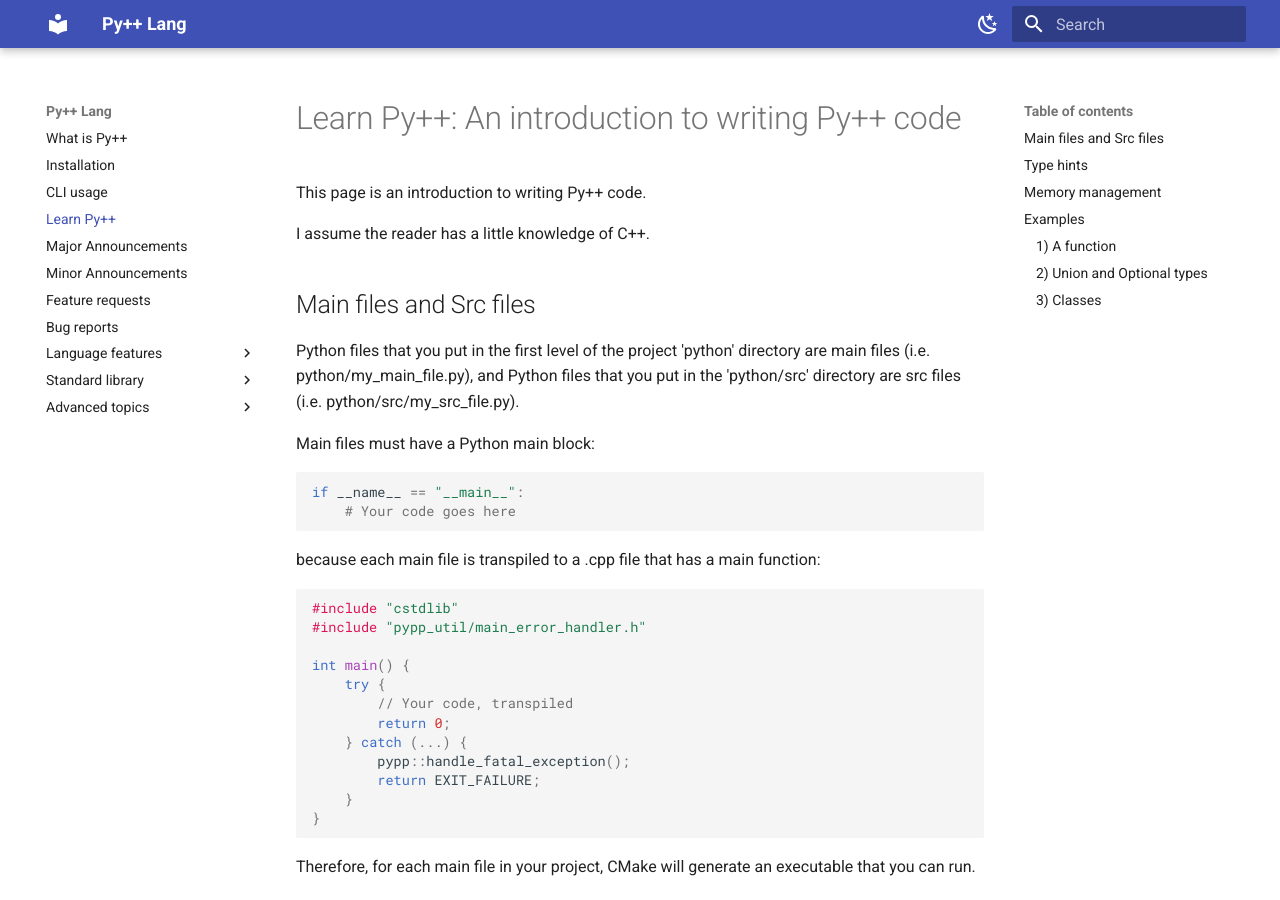
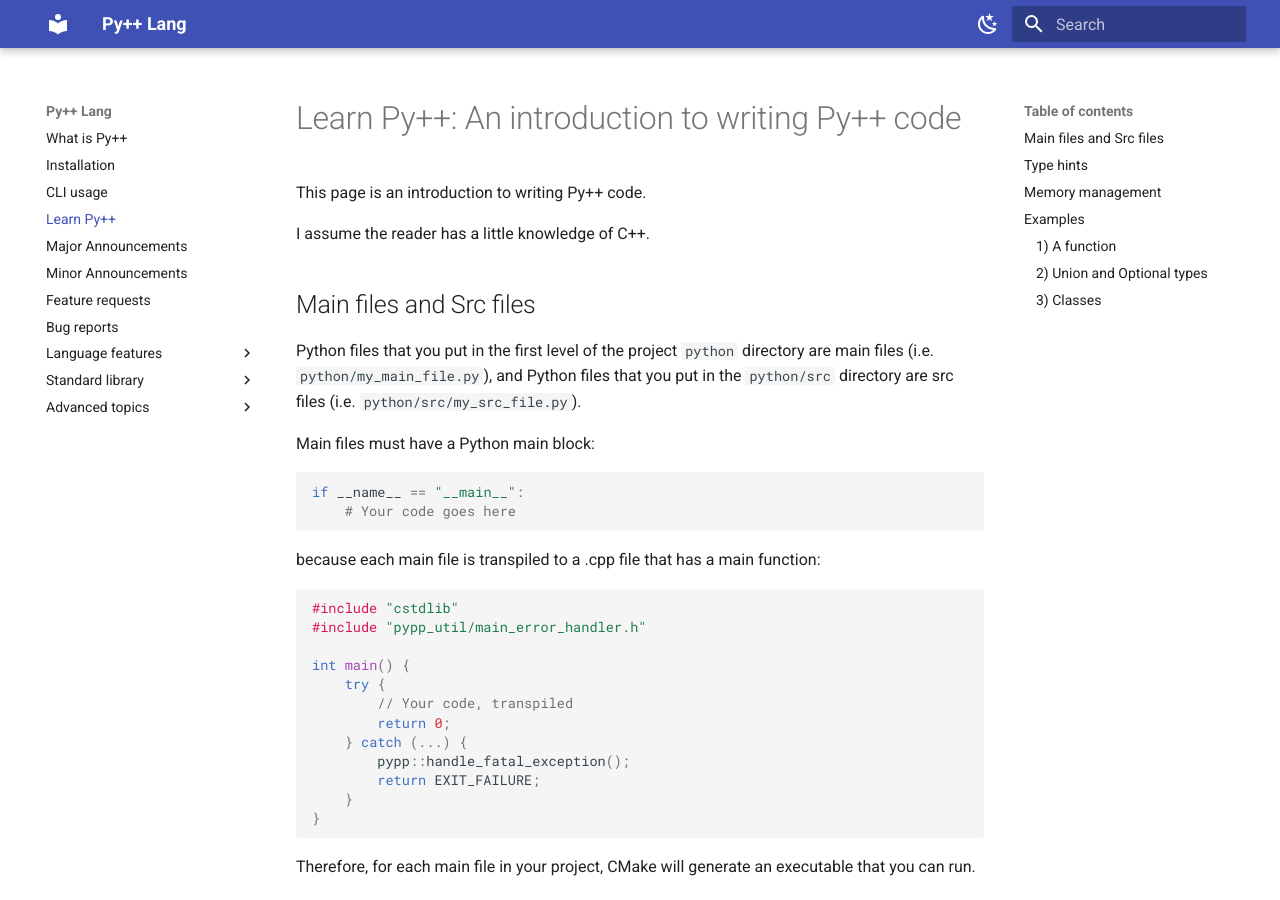
Before and after one commit to curtispuetz/pypp-docs, an MkDocs documentation site: the page built from docs/learn_pypp.md, in a window 1280 px wide and 900 px high. Built offline with MkDocs 1.6.1 and Material for MkDocs 9.7.7, drawn with Linux system fonts in a browser that asks for light colours.

```diff
--- a/docs/learn_pypp.md
+++ b/docs/learn_pypp.md
@@ -6,7 +6,7 @@ I assume the reader has a little knowledge of C++.
 
 ## Main files and Src files
 
-Python files that you put in the first level of the project 'python' directory are main files (i.e. python/my_main_file.py), and Python files that you put in the 'python/src' directory are src files (i.e. python/src/my_src_file.py).
+Python files that you put in the first level of the project `python` directory are main files (i.e. `python/my_main_file.py`), and Python files that you put in the `python/src` directory are src files (i.e. `python/src/my_src_file.py`).
 
 Main files must have a Python main block:
 
```
